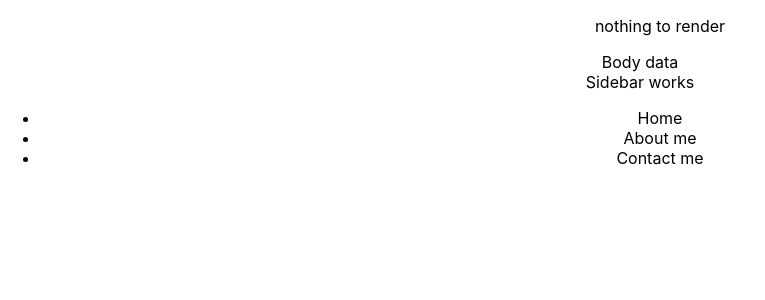
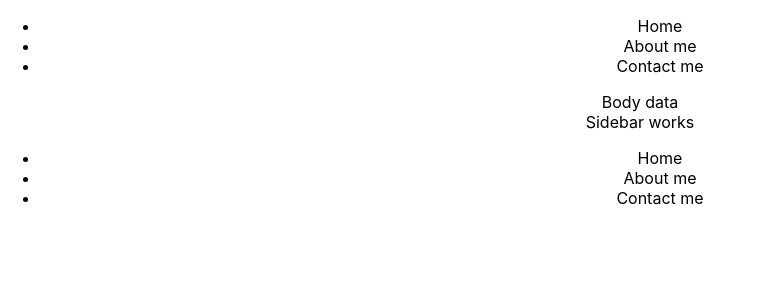
Before and after one commit to ChrisTarasovs/react-youtube-season2020, a React (Create React App) app: page / in a window 1280 px wide. Shown: the top 300 px of the page, without its empty margins (0-765 px from the left). Built offline with nearby package versions, Linux system fonts and the light colour scheme.

Commit message:
introducing a menu obj to header

```diff
--- a/src/containers/header.js
+++ b/src/containers/header.js
@@ -2,10 +2,13 @@ import React, { Component } from 'react';
 import Navigation from '../components/navigation';
 
 class Header extends Component{
+    menuList  = [
+        'Home', 'About me', 'Contact me'
+    ]
     render(){
         return(
             <div>
-                <Navigation />
+                <Navigation menu={this.menuList}/>
             </div>
         )
     }
```
